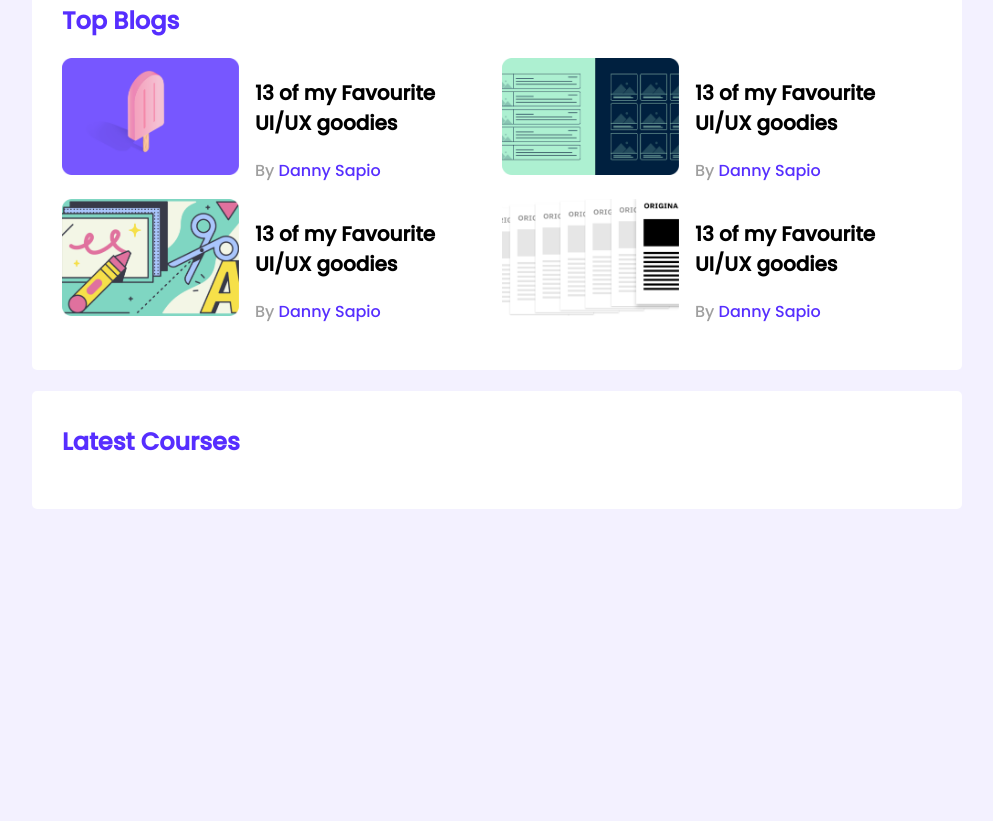
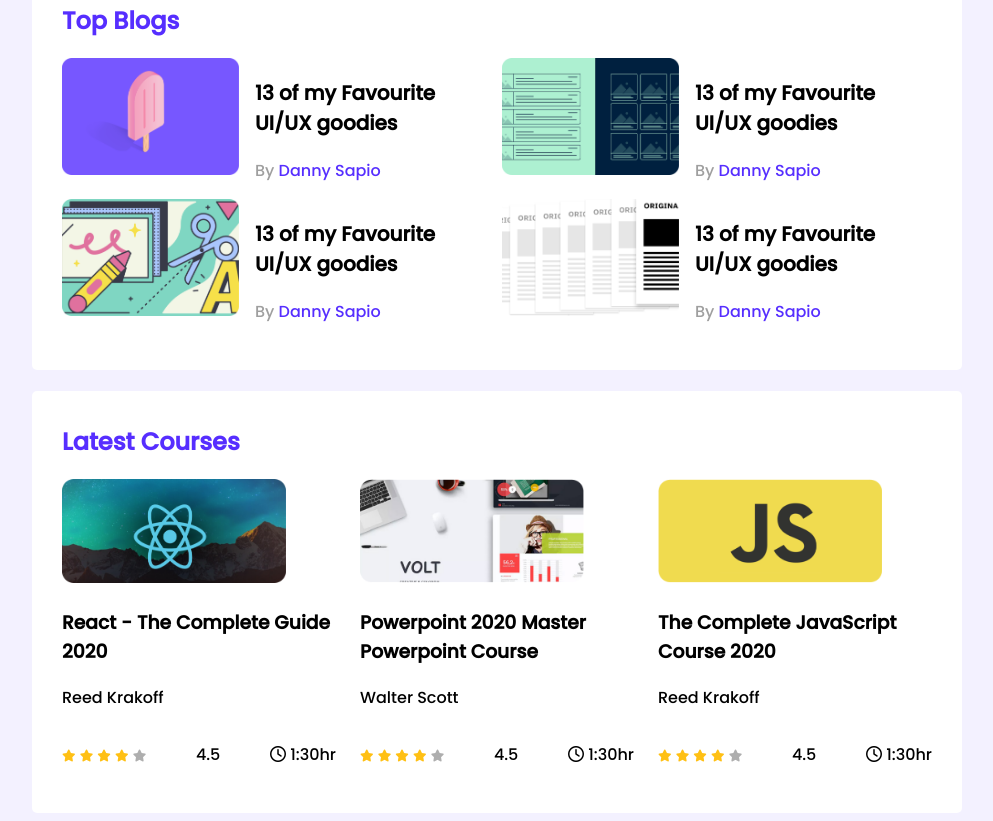
Before and after one commit to likhon15/leader-board-css3, a plain HTML site: page index.html in a window 1280 px wide. Shown: the part 336-1157 px from the top of the page, without its empty margins (143-1136 px from the left). Before the commit the page ends 853 px from the top, so only its background shows below. Drawn offline with Linux system fonts and the light colour scheme.

Commit message:
added new

```diff
--- a/index.html
+++ b/index.html
@@ -5,6 +5,7 @@
   <meta http-equiv="X-UA-Compatible" content="IE=edge">
   <meta name="viewport" content="width=device-width, initial-scale=1.0">
   <title>Document</title>
+  <script src="https://kit.fontawesome.com/5ccb13b2f7.js" crossorigin="anonymous"></script>
   <link rel="stylesheet" href="style/style.css">
 </head>
 <body>
@@ -87,6 +88,78 @@
          </section>
          <section class="container">
              <h2 class="title">Latest Courses</h2>
+            <div class="courses">
+             <div class="course">
+                <div class="course-banner">
+                     <img src="images/courses/course-1.png" alt="">
+                </div>
+                <div class="course-details">
+                     <h3 class="course-title">React - The Complete
+                      Guide 2020</h3>
+                     <p class="course-author">Reed Krakoff</p>
+                    <div class="course-info">
+                      <div>
+                        <i class="fa-solid fa-star filled"></i>
+                        <i class="fa-solid fa-star filled"></i>
+                        <i class="fa-solid fa-star filled"></i>
+                        <i class="fa-solid fa-star filled"></i>
+                        <i class="fa-solid fa-star Unfilled"></i>
+                       </div>
+                       <p>4.5</p>
+                       <div class="course-duration">
+                        <i class="fa-regular fa-clock"></i>
+                        1:30hr
+                       </div>
+                    </div>
+                </div>
+             </div>
+             <div class="course">
+                <div class="course-banner">
+                     <img src="images/courses/course-2.png" alt="">
+                </div>
+                <div class="course-details">
+                     <h3 class="course-title">Powerpoint 2020 Master Powerpoint Course</h3>
+                     <p class="course-author">Walter Scott</p>
+                    <div class="course-info">
+                      <div>
+                        <i class="fa-solid fa-star filled"></i>
+                        <i class="fa-solid fa-star filled"></i>
+                        <i class="fa-solid fa-star filled"></i>
+                        <i class="fa-solid fa-star filled"></i>
+                        <i class="fa-solid fa-star Unfilled"></i>
+                       </div>
+                       <p>4.5</p>
+                       <div class="course-duration">
+                        <i class="fa-regular fa-clock"></i>
+                        1:30hr
+                       </div>
+                    </div>
+                </div>
+             </div>
+             <div class="course">
+                <div class="course-banner">
+                     <img src="images/courses/course-3.png" alt="">
+                </div>
+                <div class="course-details">
+                     <h3 class="course-title">The Complete JavaScript Course 2020</h3>
+                     <p class="course-author">Reed Krakoff</p>
+                    <div class="course-info">
+                      <div>
+                        <i class="fa-solid fa-star filled"></i>
+                        <i class="fa-solid fa-star filled"></i>
+                        <i class="fa-solid fa-star filled"></i>
+                        <i class="fa-solid fa-star filled"></i>
+                        <i class="fa-solid fa-star Unfilled"></i>
+                       </div>
+                       <p>4.5</p>
+                       <div class="course-duration">
+                        <i class="fa-regular fa-clock"></i>
+                        1:30hr
+                       </div>
+                    </div>
+                </div>
+             </div>
+             </div>
          </section>
          </main>
 </body>
--- a/style/style.css
+++ b/style/style.css
@@ -86,3 +86,65 @@ main{
   grid-template-columns: repeat(2,1fr);
   grid-column-gap: 10px;
 }
+
+.course .course-banner img{
+  height: 104px;
+  width: 224px;
+}
+
+.fa-star{
+  font-size: 12px;
+}
+
+.filled{
+  color: #FFC014;
+}
+
+.Unfilled{
+  color: #AEAEAE;
+}
+
+.course-info{
+  display: flex;
+  justify-content: space-between;
+  align-items: center;
+}
+
+.course-duration{
+  background-color: ;
+}
+
+.courses{
+
+    display: grid;
+    grid-template-columns: repeat(3,1fr);
+    grid-column-gap: 24px;
+}
+
+/* Mobile Device*/
+@media only screen and (max-width: 688px) {
+    .container{
+      width: 100%;
+    }
+    .player, .blog{
+      flex-direction: column;
+    }
+  .players, .blogs, .courses{
+      grid-template-columns: repeat(1,1fr);
+      justify-content: center;
+    }
+}
+
+/* Tablet Devices */
+@media only screen and (min-width: 689px) and (max-width:992px) {
+  .container{
+    width: 100%;
+  }
+  .player, .blog{
+    flex-direction: column;
+  }
+.players, .blogs, .courses{
+    grid-template-columns: repeat(2,1fr);
+    justify-content: center;
+  }
+}
```
